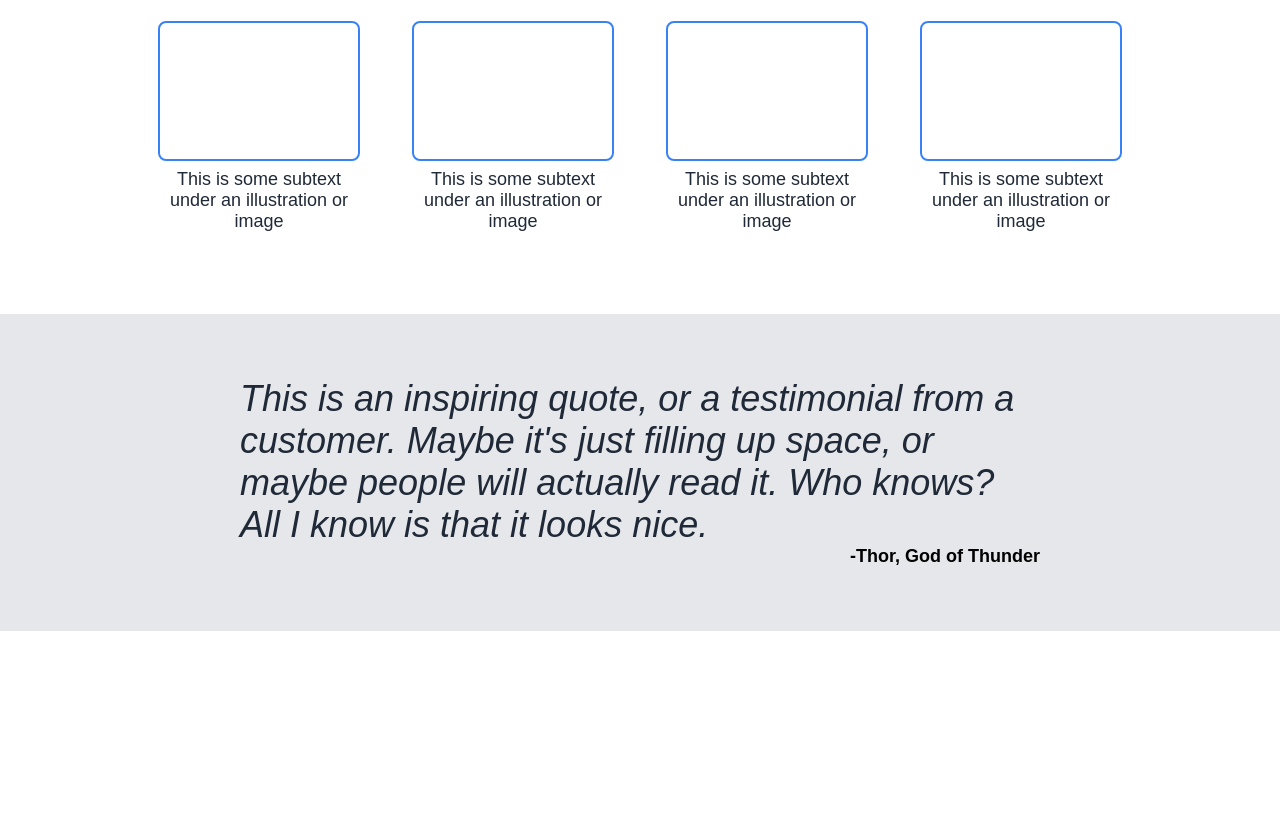
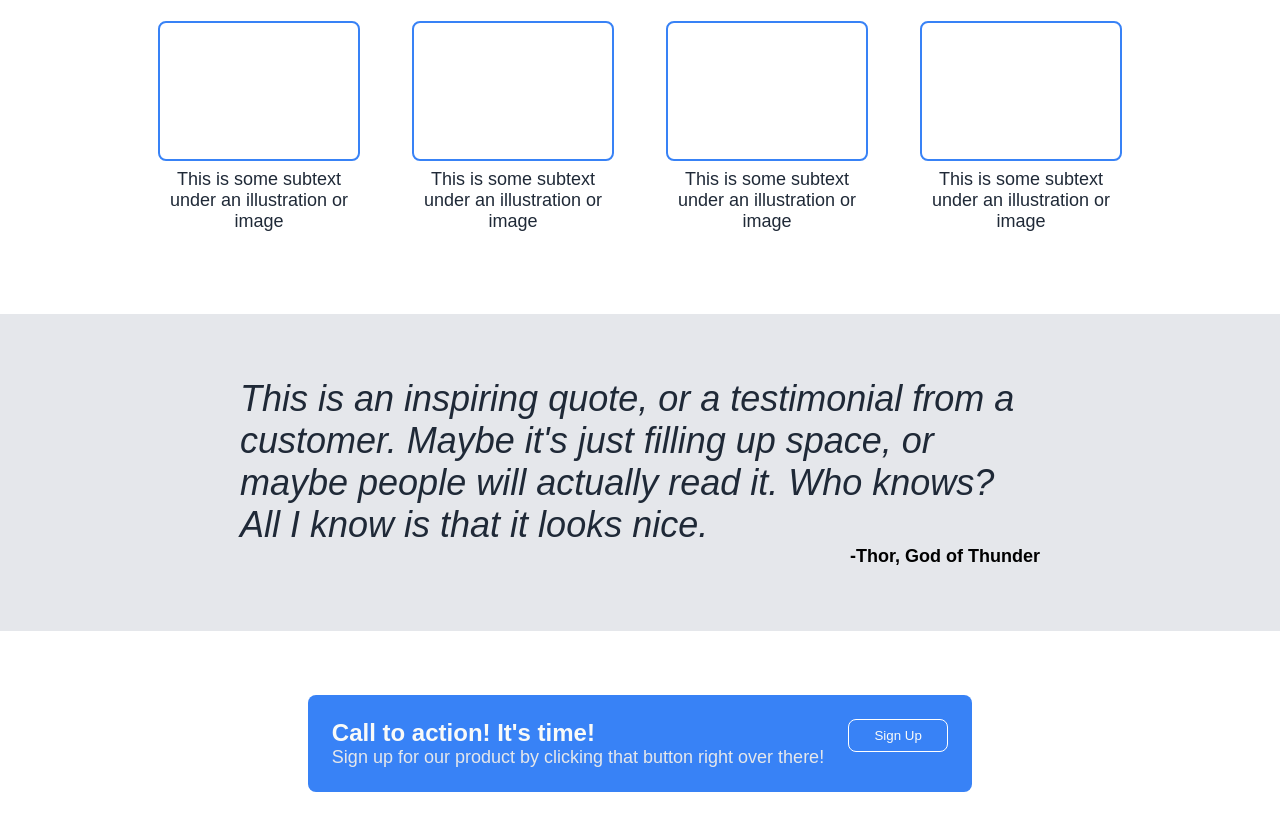
Before and after one commit to DiabeticSugarVamp/landing-page, a plain HTML site: page index.html in a window 1280 px wide. Shown: the part 503-1333 px from the top of the page. Before the commit the page ends 1134 px from the top, so only its background shows below. Drawn offline with Linux system fonts and the light colour scheme.

Commit message:
Style Call to Action section

```diff
--- a/index.html
+++ b/index.html
@@ -71,7 +71,22 @@
 
     </div>
 
-    <div class="call-to-action"></div>
+    <div class="call-to-action">
+
+        <div class="call-to-action-box">
+
+            <div class="left">
+                <p class="head">Call to action! It's time!</p>
+                <p class="sub">Sign up for our product by clicking that button right over there!</p>
+            </div>
+
+            <div class="right">
+                <button href="" class="button-sign-up">Sign Up</button>
+            </div>
+
+        </div>
+
+    </div>
 
     <div class="footer"></div>
 </body>
--- a/styles.css
+++ b/styles.css
@@ -137,3 +137,34 @@
     font-size: 18px;
     font-weight: bold;
 }
+
+.call-to-action {
+    padding: 64px;
+    display: flex;
+    justify-content: center;
+    align-items: center;
+}
+
+.call-to-action .call-to-action-box {
+    display: flex;
+    padding: 24px;
+    border-radius: 8px;
+    gap: 24px;
+    background-color: #3882F6;
+}
+
+.call-to-action .call-to-action-box .left .head {
+    font-size: 24px;
+    color: #F9FAF8;
+    font-weight: bold;
+}
+
+.call-to-action .call-to-action-box .left .sub {
+    font-size: 18px;
+    color: #E5E7EB;
+
+}
+
+.call-to-action .call-to-action-box .right .button-sign-up{
+    border: 1px solid white;
+}
```
